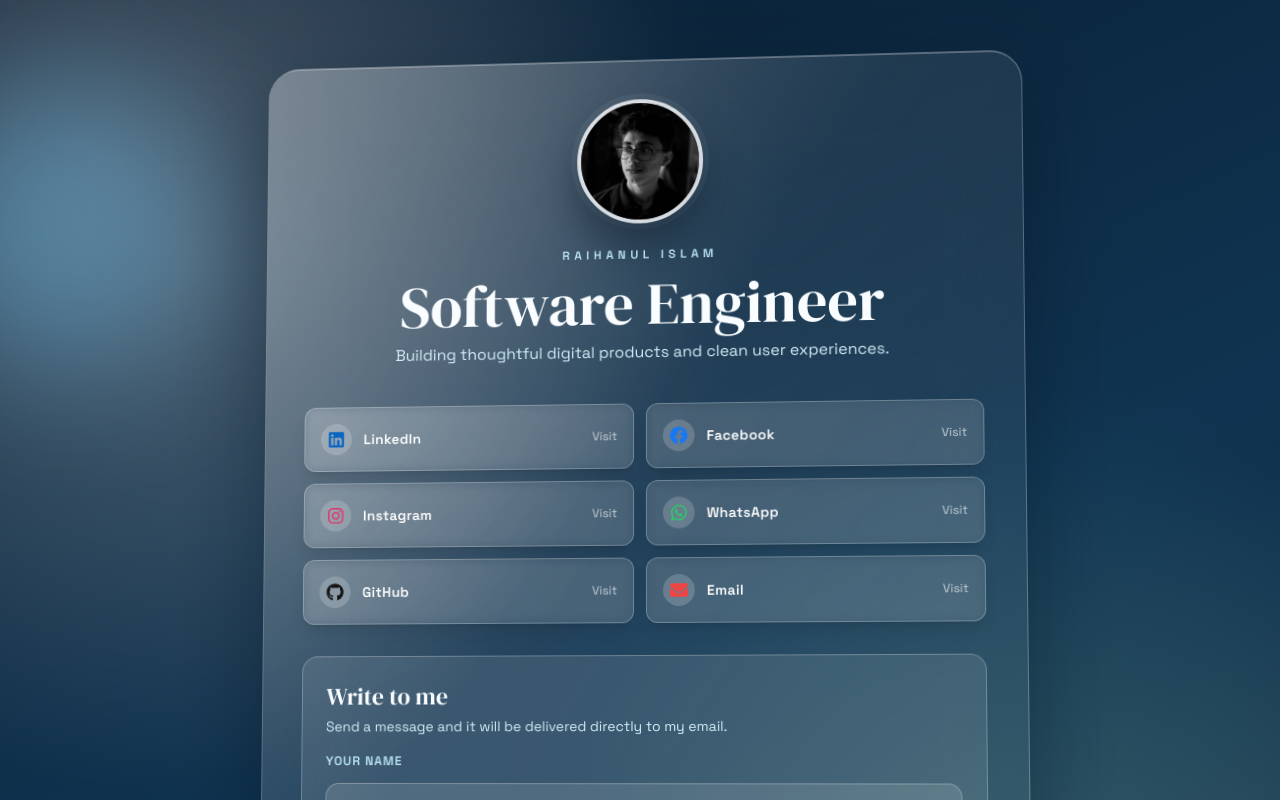
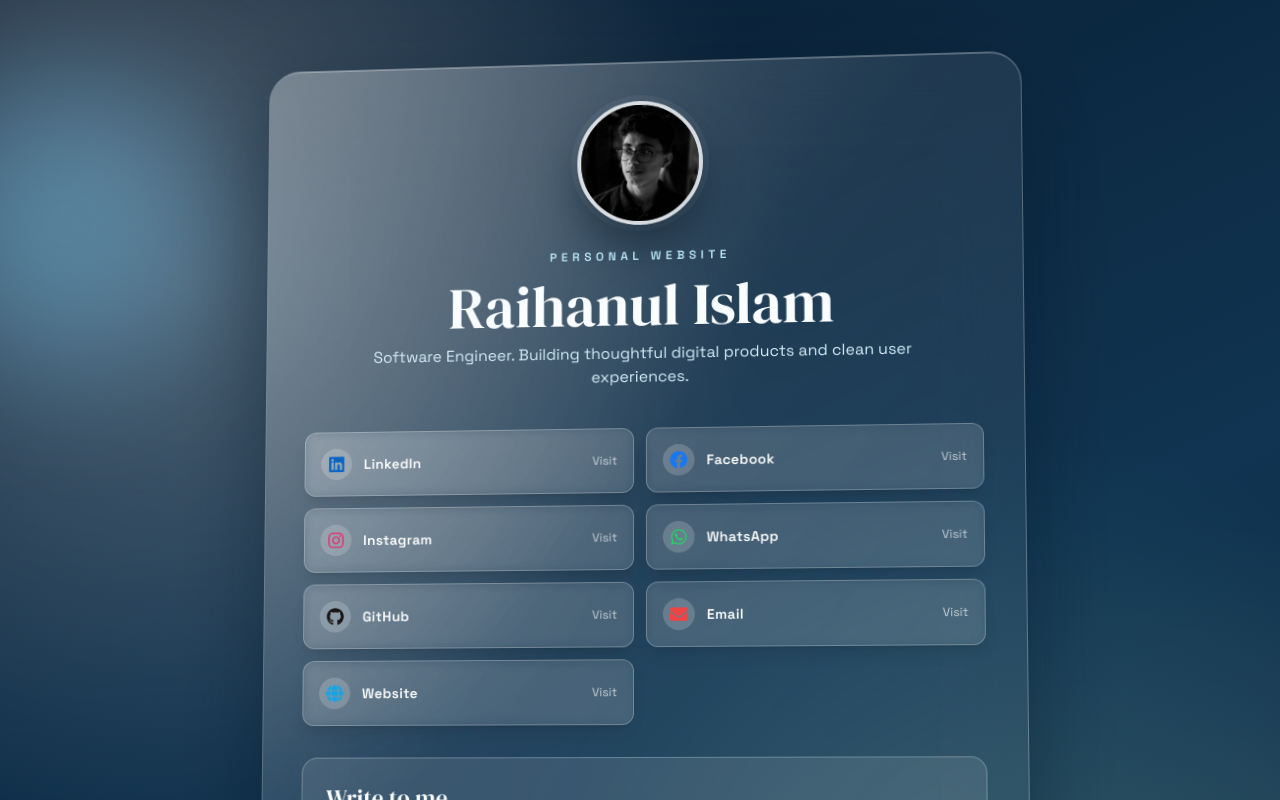
Before and after one commit to raihanulislam00/link, a Next.js app: page / in a window 1280 px wide. Shown: the top 800 px of the page. Built offline with nearby package versions, Linux system fonts and the light colour scheme.

Commit message:
feat: add website link to social links and update personal information

```diff
--- a/app/globals.css
+++ b/app/globals.css
@@ -236,6 +236,10 @@ body {
   color: #ef4444;
 }
 
+.tone-website .icon-badge {
+  color: #0ea5e9;
+}
+
 @media (max-width: 640px) {
   .card-3d {
     transform: none;
--- a/app/page.tsx
+++ b/app/page.tsx
@@ -3,7 +3,7 @@
 import { useState } from 'react'
 import type { ChangeEvent, FormEvent } from 'react'
 import Image from 'next/image'
-import { FaLinkedin, FaFacebook, FaInstagram, FaWhatsapp, FaGithub, FaEnvelope } from 'react-icons/fa'
+import { FaLinkedin, FaFacebook, FaInstagram, FaWhatsapp, FaGithub, FaEnvelope, FaGlobe } from 'react-icons/fa'
 
 const socialLinks = [
   {
@@ -47,6 +47,13 @@ const socialLinks = [
     url: 'mailto:raihanulislamnahid22@gmail.com',
     icon: FaEnvelope,
     tone: 'tone-email',
+  },
+  {
+    id: 7,
+    name: 'Website',
+    url: 'https://raihanulislam.vercel.app/',
+    icon: FaGlobe,
+    tone: 'tone-website',
   },
 ]
 
@@ -123,13 +130,13 @@ export default function Home() {
               />
             </div>
             <p className="reveal mb-3 text-xs font-semibold uppercase tracking-[0.38em] text-[var(--text-soft)]" style={{ animationDelay: '150ms' }}>
-              Raihanul Islam
+              Personal Website
             </p>
             <h1 className="reveal mb-2 text-4xl text-[var(--text-main)] sm:text-6xl [font-family:var(--font-display)]" style={{ animationDelay: '220ms' }}>
-              Software Engineer
+              Raihanul Islam
             </h1>
             <p className="reveal mx-auto max-w-xl text-sm text-[var(--text-muted)] sm:text-base" style={{ animationDelay: '280ms' }}>
-              Building thoughtful digital products and clean user experiences.
+              Software Engineer. Building thoughtful digital products and clean user experiences.
             </p>
           </div>
 
```
